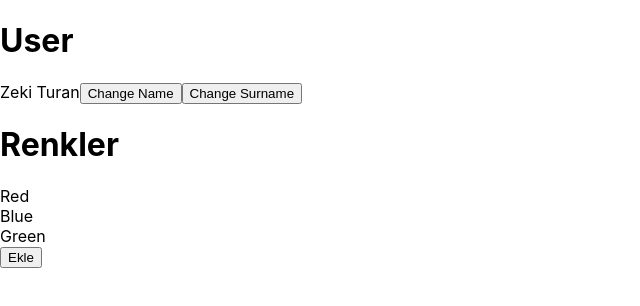
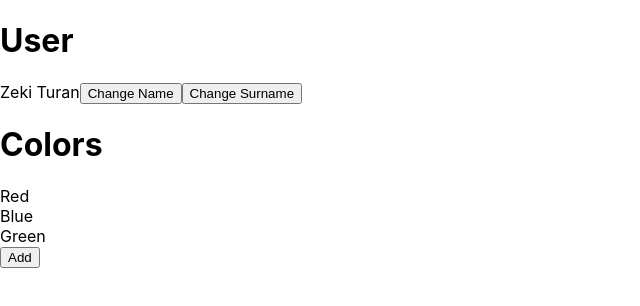
Before and after one commit to ZeckeyBay/hello-react, a React (Create React App) app: page / in a window 1280 px wide. Shown: the top 306 px of the page, without its empty margins (0-640 px from the left). Built offline with nearby package versions, Linux system fonts and the light colour scheme.

Commit message:
Update Colors.js

```diff
--- a/src/components/Colors.js
+++ b/src/components/Colors.js
@@ -7,11 +7,11 @@ function Colors(){
     }
     return(
         <div>
-        <h1>Renkler</h1>
+        <h1>Colors</h1>
         {colors.map((color,i)=> (
         <div key={i}>{color}</div>
         ))}
-        <button onClick={handleClick}>Ekle</button>
+        <button onClick={handleClick}>Add</button>
         </div>
     )
 }
```
